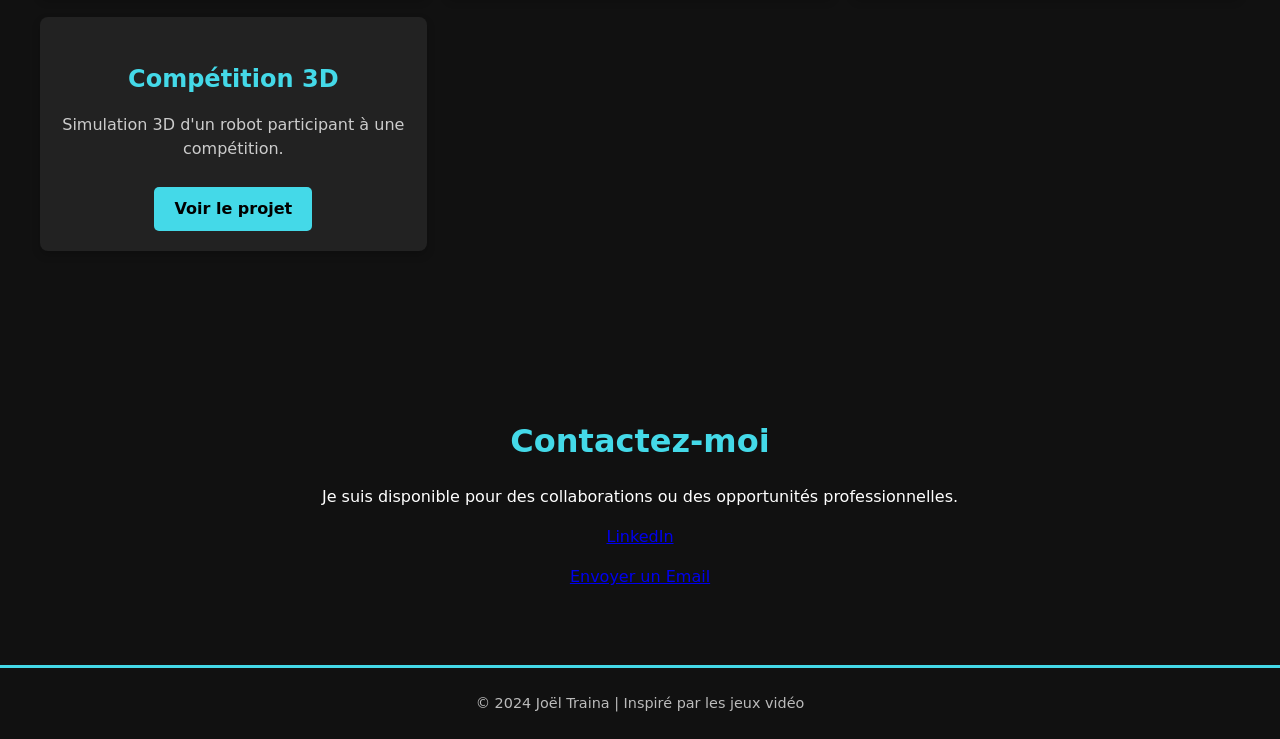
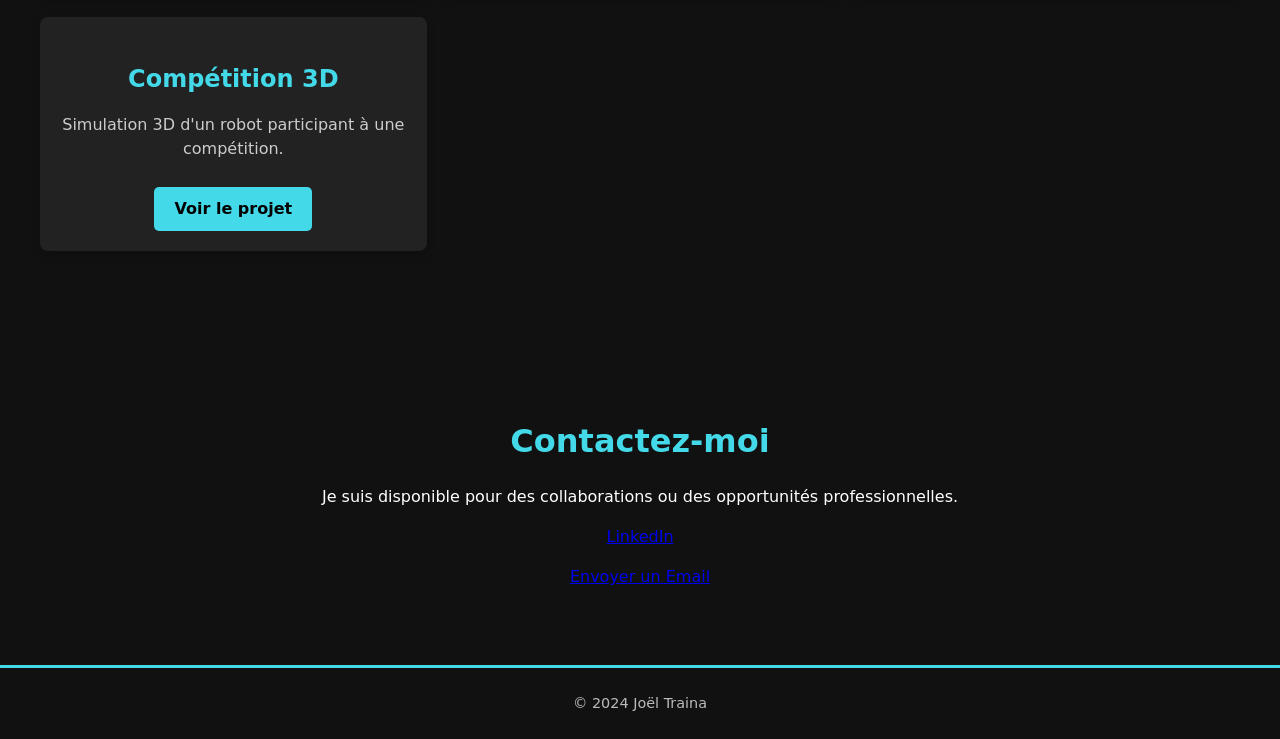
Before and after one commit to JOelTmm/portfolio, a plain HTML site: page index.html in a window 1280 px wide. Shown: the part 953-1692 px from the top of the page. Drawn offline with Linux system fonts and the light colour scheme.

Commit message:
Update index.html

```diff
--- a/index.html
+++ b/index.html
@@ -64,7 +64,7 @@
     </main>
 
     <footer>
-        <p>&copy; 2024 Joël Traina | Inspiré par les jeux vidéo</p>
+        <p>&copy; 2024 Joël Traina </p>
     </footer>
 </body>
 </html>
```
